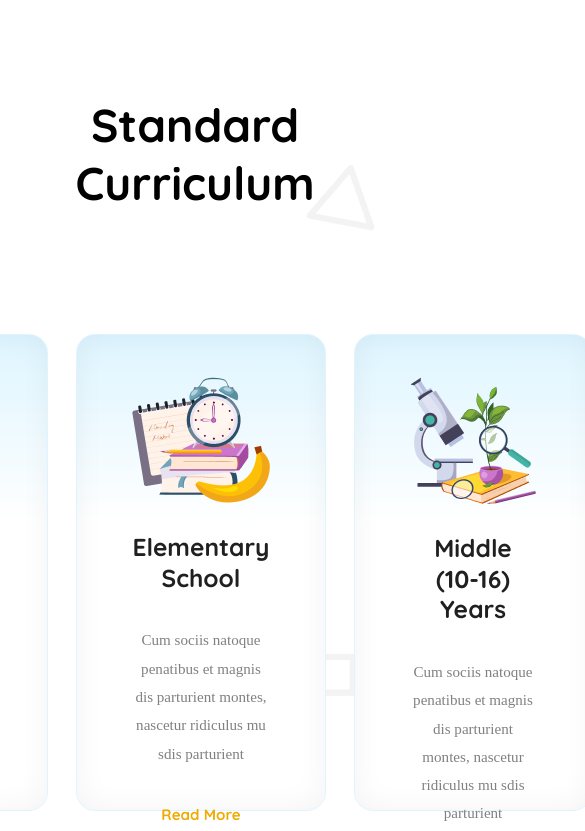
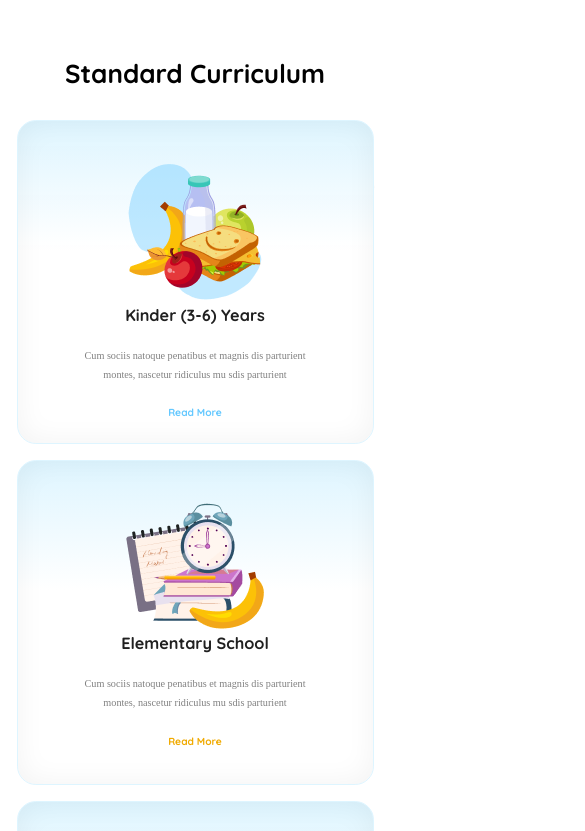
Before and after one commit to iMrAN-the-knight/assignment2, a plain HTML site: page index.html in a window 390 px wide. Shown: the part 833-1664 px from the top of the page, 585 px wide, since content can reach past the window. Drawn offline with Linux system fonts and the light colour scheme.

Commit message:
standard curriculm for mobile

```diff
--- a/style/style.css
+++ b/style/style.css
@@ -298,7 +298,7 @@ text-align: center;
 
     }
 
-    .nav-title, .nav-log, .button-con {
+    .nav-title, .nav-log, .button-con,.arrow {
         display: none;
     }
 
@@ -355,4 +355,60 @@ text-align: center;
         width: 131px;
         height: 42px;
     }
+    /* standard curriculm */
+    .standard-curriculum{
+        margin-top: -40px;
+    }
+    .curriculum{
+flex-direction: column;
+margin-top: -80px;
+    }
+
+.curriculum-htitle{
+    color: rgb(0, 0, 0);
+font-family: Quicksand;
+font-size: 26px;
+font-weight: 700;
+line-height: 33px;
+letter-spacing: 0%;
+text-align: center;
 }
+.curriculum-card{
+    width: 357px;
+height: 324.47px;
+margin-top: -12px;
+}
+.curriculum-title {
+    color: rgb(32, 32, 32);
+    font-family: Quicksand;
+    font-size: 16.25px;
+    font-weight: 700;
+    line-height: 20.75px;
+    letter-spacing: 0%;
+    text-align: center;
+   margin: auto;
+   margin-bottom: 20px;
+}
+.curriculum-des{
+    color: rgb(128, 128, 128);
+    font-family: Raleway;
+    font-size: 10.22px;
+    font-weight: 500;
+    line-height: 19.16px;
+    letter-spacing: 0%;
+    text-align: center;
+    margin-bottom: 15px;
+
+
+}
+.read-more{
+    font-family: Quicksand;
+font-size: 10.22px;
+font-weight: 700;
+
+}
+.rm1,.rm2,.rm3{
+    margin-bottom: 40px;
+}
+
+}
```
